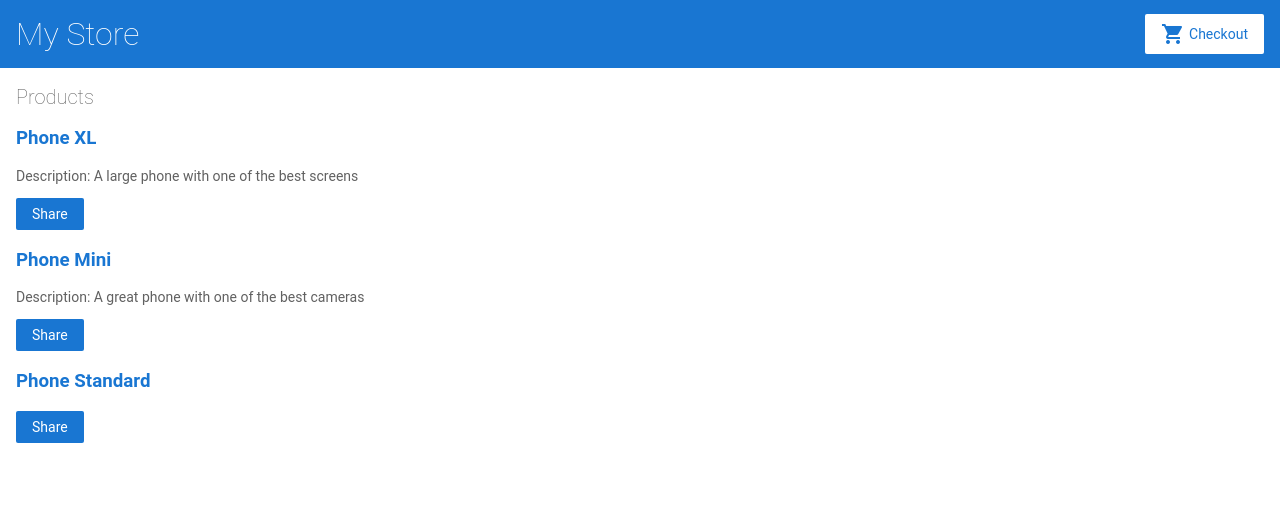
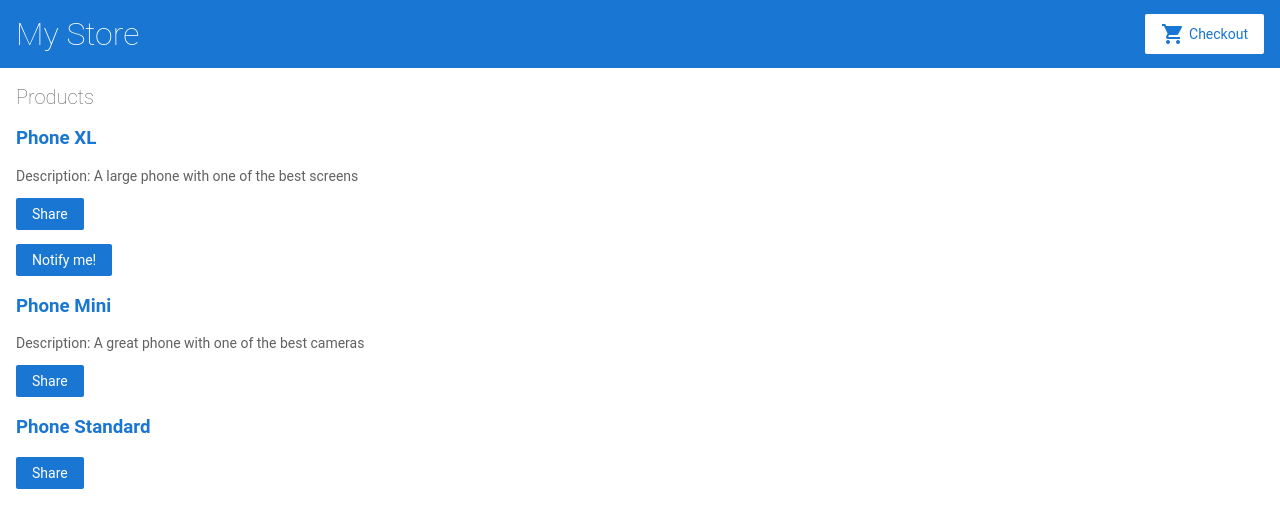
Before and after one commit to chardalas/AngularIntro, an Angular app: page / in a window 1280 px wide. Shown: the top 528 px of the page. Built offline with nearby package versions, Linux system fonts and the light colour scheme.

Commit message:
Pass value from parent component to child and vise versa- dat binding and event binding

```diff
--- a/src/app/product-alerts/product-alerts.component.html
+++ b/src/app/product-alerts/product-alerts.component.html
@@ -1 +1,3 @@
-<p>product-alerts works!</p>
+<p *ngIf="product && product.price > 700">
+    <button (click)="notify.emit()">Notify me!</button>
+</p>
--- a/src/app/product-alerts/product-alerts.component.ts
+++ b/src/app/product-alerts/product-alerts.component.ts
@@ -1,4 +1,7 @@
 import { Component, OnInit } from '@angular/core';
+import { Input } from '@angular/core';
+import { Product } from '../products';
+import { Output, EventEmitter } from '@angular/core';
 
 @Component({
   selector: 'app-product-alerts',
@@ -7,9 +10,10 @@ import { Component, OnInit } from '@angular/core';
 })
 export class ProductAlertsComponent implements OnInit {
 
+  @Input() product!: Product;
+  @Output() notify = new EventEmitter();
   constructor() { }
 
   ngOnInit() {
   }
-
 }
--- a/src/app/product-list/product-list.component.html
+++ b/src/app/product-list/product-list.component.html
@@ -9,4 +9,6 @@
     </p>
 
     <button (click)="share()">Share</button>
+    <app-product-alerts [product]="product" (notify)="onNotify()">
+    </app-product-alerts>
 </div>
--- a/src/app/product-list/product-list.component.ts
+++ b/src/app/product-list/product-list.component.ts
@@ -13,4 +13,7 @@ export class ProductListComponent {
   share() {
     window.alert('The product has been shared!');
   }
+  onNotify() {
+    window.alert('You\'ll notifyed when the product goes on sale!');
+  }
 }
```
